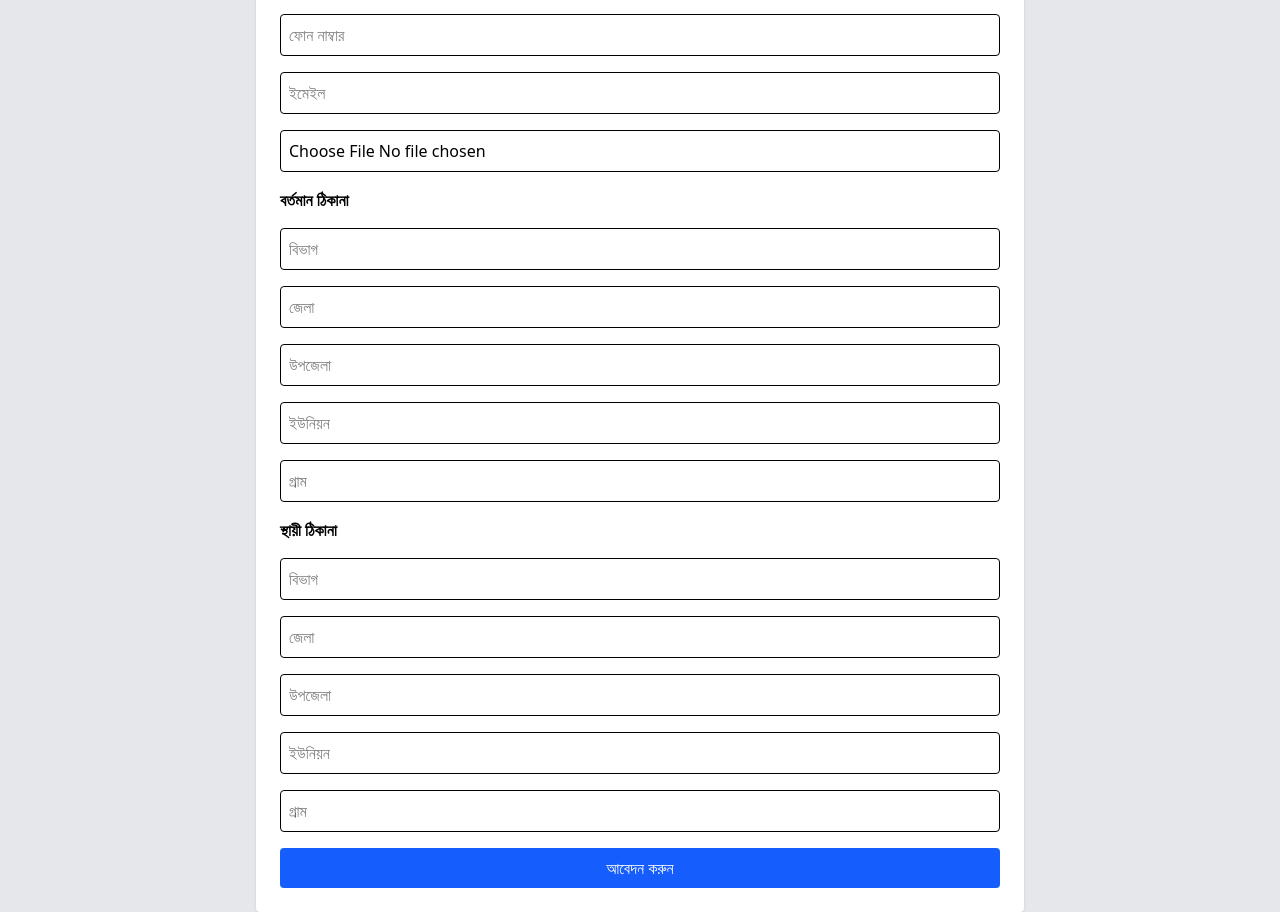
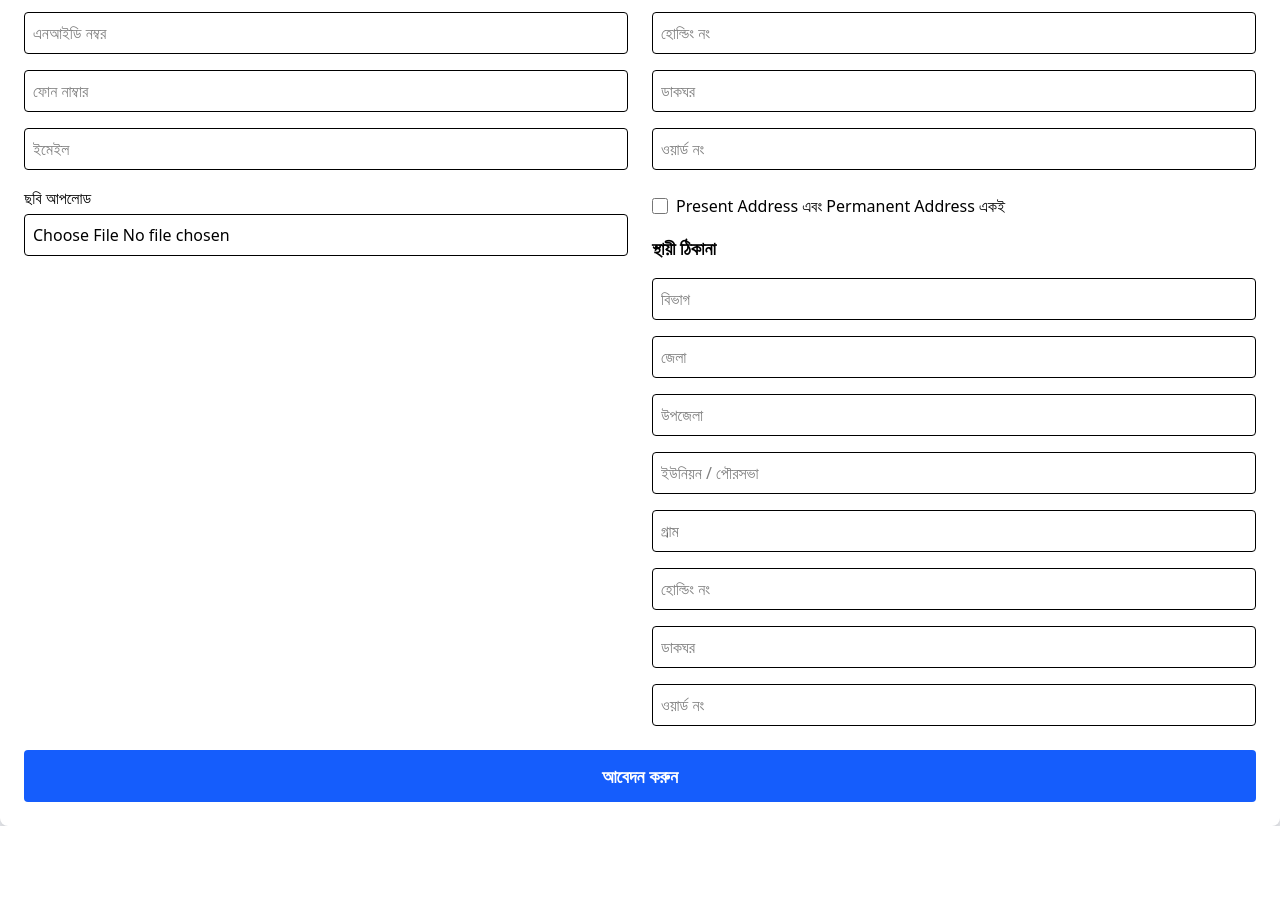
Before and after one commit to mdrezuanislamridoy/digital-sonod-client, a React (Vite) app: page /choose-sonod/nagorikSonod in a window 1280 px wide. Shown: the part 402-1314 px from the top of the page. After the commit the page ends 1228 px from the top, so only its background shows below. Built offline with nearby package versions, Linux system fonts and the light colour scheme; no server answers.

Commit message:
updated applying system

```diff
--- a/src/pages/sonod/section/NagorikSonod.jsx
+++ b/src/pages/sonod/section/NagorikSonod.jsx
@@ -1,5 +1,4 @@
-import React, { useState } from "react";
-
+import React, { useState, useEffect } from "react";
 import { useForm } from "react-hook-form";
 import authUser from "../../../state/userState";
 import sonodStore from "../../../state/sonodStore";
@@ -9,16 +8,43 @@ export default function NagorikSonod() {
   const { applySonod } = sonodStore();
   const [photo, setPhoto] = useState(null);
   const [loading, setLoading] = useState(false);
-  const { register, handleSubmit, setValue } = useForm();
+  const [sameAddress, setSameAddress] = useState(false);
 
-  // Autofill if data available
-  React.useEffect(() => {
+  const { register, handleSubmit, setValue, watch } = useForm();
+
+  const presentData = watch([
+    "presentDivision",
+    "presentDistrict",
+    "presentUpazila",
+    "presentUnion",
+    "presentVillage",
+    "presentHolding",
+    "presentPostOffice",
+    "presentWard",
+  ]);
+
+  // Auto fill personal info from user
+  useEffect(() => {
     if (user) {
       setValue("fullName", user.name || "");
       setValue("email", user.email || "");
       setValue("phoneNumber", user.phone || "");
     }
   }, [user, setValue]);
+
+  // Auto fill permanent address if sameAddress checked
+  useEffect(() => {
+    if (sameAddress) {
+      setValue("permanentDivision", presentData[0]);
+      setValue("permanentDistrict", presentData[1]);
+      setValue("permanentUpazila", presentData[2]);
+      setValue("permanentUnion", presentData[3]);
+      setValue("permanentVillage", presentData[4]);
+      setValue("permanentHolding", presentData[5]);
+      setValue("permanentPostOffice", presentData[6]);
+      setValue("permanentWard", presentData[7]);
+    }
+  }, [sameAddress, presentData, setValue]);
 
   const onSubmit = async (data) => {
     if (!photo) {
@@ -27,10 +53,11 @@ export default function NagorikSonod() {
     }
 
     const formData = new FormData();
-    formData.append("photo", photo);
+    formData.append("sonodimage", photo);
     formData.append("email", data.email);
     formData.append("type", "nagorik-sonod");
 
+    // Append objects as JSON strings
     formData.append(
       "personalInfo",
       JSON.stringify({
@@ -77,6 +104,7 @@ export default function NagorikSonod() {
       setLoading(true);
       const res = await applySonod(formData);
       alert(res.message);
+      navigate("/");
     } catch (error) {
       alert("Failed to apply");
     } finally {
@@ -85,28 +113,36 @@ export default function NagorikSonod() {
   };
 
   return (
-    <div className="max-w-3xl mx-auto p-6 bg-white rounded shadow">
-      <h2 className="text-xl font-bold mb-4 text-center">নাগরিক সনদ আবেদন</h2>
+    <div className="max-w-7xl mx-auto p-6 bg-white rounded-lg shadow-lg">
+      <h2 className="text-2xl font-bold mb-6 text-center text-blue-700">
+        নাগরিক সনদ আবেদন
+      </h2>
 
-      <form onSubmit={handleSubmit(onSubmit)} className="space-y-4">
-        {/* Personal Info */}
+      <form onSubmit={handleSubmit(onSubmit)} className="space-y-6">
+        <div className="grid grid-cols-1 lg:grid-cols-2 gap-6">
+          {/* Left Column: Personal Info & Photo */}
+          <div className="space-y-4">
+            <h3 className="font-semibold text-lg">ব্যক্তিগত তথ্য</h3>
             <input
               {...register("fullName")}
               placeholder="পুরো নাম"
-          className="w-full border p-2 rounded"
+              className="w-full border p-2 rounded focus:outline-none focus:ring-2 focus:ring-blue-400"
             />
             <input
               {...register("fatherName")}
               placeholder="পিতার নাম"
-          className="w-full border p-2 rounded"
+              className="w-full border p-2 rounded focus:outline-none focus:ring-2 focus:ring-blue-400"
             />
             <input
               {...register("motherName")}
               placeholder="মাতার নাম"
-          className="w-full border p-2 rounded"
+              className="w-full border p-2 rounded focus:outline-none focus:ring-2 focus:ring-blue-400"
             />
 
-        <select {...register("gender")} className="w-full border p-2 rounded">
+            <select
+              {...register("gender")}
+              className="w-full border p-2 rounded focus:outline-none focus:ring-2 focus:ring-blue-400"
+            >
               <option value="">লিঙ্গ</option>
               <option value="male">পুরুষ</option>
               <option value="female">নারী</option>
@@ -115,92 +151,149 @@ export default function NagorikSonod() {
             <input
               type="date"
               {...register("dateOfBirth")}
-          className="w-full border p-2 rounded"
+              className="w-full border p-2 rounded focus:outline-none focus:ring-2 focus:ring-blue-400"
             />
             <input
               {...register("nidNumber")}
               placeholder="এনআইডি নম্বর"
-          className="w-full border p-2 rounded"
+              className="w-full border p-2 rounded focus:outline-none focus:ring-2 focus:ring-blue-400"
             />
             <input
               {...register("phoneNumber")}
               placeholder="ফোন নাম্বার"
-          className="w-full border p-2 rounded"
+              className="w-full border p-2 rounded focus:outline-none focus:ring-2 focus:ring-blue-400"
             />
             <input
               {...register("email")}
               placeholder="ইমেইল"
-          className="w-full border p-2 rounded"
+              className="w-full border p-2 rounded focus:outline-none focus:ring-2 focus:ring-blue-400"
             />
 
             {/* Photo Upload */}
+            <div>
+              <label className="block mb-1 font-medium">ছবি আপলোড</label>
               <input
                 type="file"
                 accept="image/*"
                 onChange={(e) => setPhoto(e.target.files[0])}
-          className="w-full border p-2 rounded"
+                className="w-full border p-2 rounded focus:outline-none focus:ring-2 focus:ring-blue-400"
               />
+            </div>
+          </div>
 
+          {/* Right Column: Addresses */}
+          <div className="space-y-4">
             {/* Present Address */}
-        <h3 className="font-semibold">বর্তমান ঠিকানা</h3>
+            <h3 className="font-semibold text-lg">বর্তমান ঠিকানা</h3>
             <input
               {...register("presentDivision")}
               placeholder="বিভাগ"
-          className="w-full border p-2 rounded"
+              className="w-full border p-2 rounded focus:outline-none focus:ring-2 focus:ring-green-400"
             />
             <input
               {...register("presentDistrict")}
               placeholder="জেলা"
-          className="w-full border p-2 rounded"
+              className="w-full border p-2 rounded focus:outline-none focus:ring-2 focus:ring-green-400"
             />
             <input
               {...register("presentUpazila")}
               placeholder="উপজেলা"
-          className="w-full border p-2 rounded"
+              className="w-full border p-2 rounded focus:outline-none focus:ring-2 focus:ring-green-400"
             />
             <input
               {...register("presentUnion")}
-          placeholder="ইউনিয়ন"
-          className="w-full border p-2 rounded"
+              placeholder="ইউনিয়ন / পৌরসভা"
+              className="w-full border p-2 rounded focus:outline-none focus:ring-2 focus:ring-green-400"
             />
             <input
               {...register("presentVillage")}
               placeholder="গ্রাম"
-          className="w-full border p-2 rounded"
+              className="w-full border p-2 rounded focus:outline-none focus:ring-2 focus:ring-green-400"
+            />
+            <input
+              {...register("presentHolding")}
+              placeholder="হোল্ডিং নং"
+              className="w-full border p-2 rounded focus:outline-none focus:ring-2 focus:ring-green-400"
+            />
+            <input
+              {...register("presentPostOffice")}
+              placeholder="ডাকঘর"
+              className="w-full border p-2 rounded focus:outline-none focus:ring-2 focus:ring-green-400"
+            />
+            <input
+              {...register("presentWard")}
+              placeholder="ওয়ার্ড নং"
+              className="w-full border p-2 rounded focus:outline-none focus:ring-2 focus:ring-green-400"
             />
 
+            {/* Checkbox for same address */}
+            <label className="flex items-center gap-2 mt-2">
+              <input
+                type="checkbox"
+                checked={sameAddress}
+                onChange={(e) => setSameAddress(e.target.checked)}
+                className="w-4 h-4"
+              />
+              Present Address এবং Permanent Address একই
+            </label>
+
             {/* Permanent Address */}
-        <h3 className="font-semibold">স্থায়ী ঠিকানা</h3>
+            <h3 className="font-semibold text-lg mt-2">স্থায়ী ঠিকানা</h3>
             <input
               {...register("permanentDivision")}
               placeholder="বিভাগ"
-          className="w-full border p-2 rounded"
+              className="w-full border p-2 rounded focus:outline-none focus:ring-2 focus:ring-purple-400"
+              disabled={sameAddress}
             />
             <input
               {...register("permanentDistrict")}
               placeholder="জেলা"
-          className="w-full border p-2 rounded"
+              className="w-full border p-2 rounded focus:outline-none focus:ring-2 focus:ring-purple-400"
+              disabled={sameAddress}
             />
             <input
               {...register("permanentUpazila")}
               placeholder="উপজেলা"
-          className="w-full border p-2 rounded"
+              className="w-full border p-2 rounded focus:outline-none focus:ring-2 focus:ring-purple-400"
+              disabled={sameAddress}
             />
             <input
               {...register("permanentUnion")}
-          placeholder="ইউনিয়ন"
-          className="w-full border p-2 rounded"
+              placeholder="ইউনিয়ন / পৌরসভা"
+              className="w-full border p-2 rounded focus:outline-none focus:ring-2 focus:ring-purple-400"
+              disabled={sameAddress}
             />
             <input
               {...register("permanentVillage")}
               placeholder="গ্রাম"
-          className="w-full border p-2 rounded"
+              className="w-full border p-2 rounded focus:outline-none focus:ring-2 focus:ring-purple-400"
+              disabled={sameAddress}
             />
+            <input
+              {...register("permanentHolding")}
+              placeholder="হোল্ডিং নং"
+              className="w-full border p-2 rounded focus:outline-none focus:ring-2 focus:ring-purple-400"
+              disabled={sameAddress}
+            />
+            <input
+              {...register("permanentPostOffice")}
+              placeholder="ডাকঘর"
+              className="w-full border p-2 rounded focus:outline-none focus:ring-2 focus:ring-purple-400"
+              disabled={sameAddress}
+            />
+            <input
+              {...register("permanentWard")}
+              placeholder="ওয়ার্ড নং"
+              className="w-full border p-2 rounded focus:outline-none focus:ring-2 focus:ring-purple-400"
+              disabled={sameAddress}
+            />
+          </div>
+        </div>
 
         <button
           type="submit"
           disabled={loading}
-          className="w-full bg-blue-600 hover:bg-blue-700 text-white py-2 rounded"
+          className="w-full bg-blue-600 hover:bg-blue-700 text-white py-3 rounded text-lg font-semibold"
         >
           {loading ? "অপেক্ষা করুন..." : "আবেদন করুন"}
         </button>
--- a/src/utils/axiosInstance.js
+++ b/src/utils/axiosInstance.js
@@ -1,7 +1,9 @@
 import axios from "axios";
 
+//"https://digital-sonod-server.vercel.app/api"
+const baseURL = "http://localhost:3030/api";
 const axiosInstance = axios.create({
-  baseURL: "https://digital-sonod-server.vercel.app/api",
+  baseURL: baseURL,
   withCredentials: true,
 });
 
```
Also changed, not shown: src/state/sonodStore.js (+10 -1 lines). Lines whose indentation alone changed are shown as unchanged.
